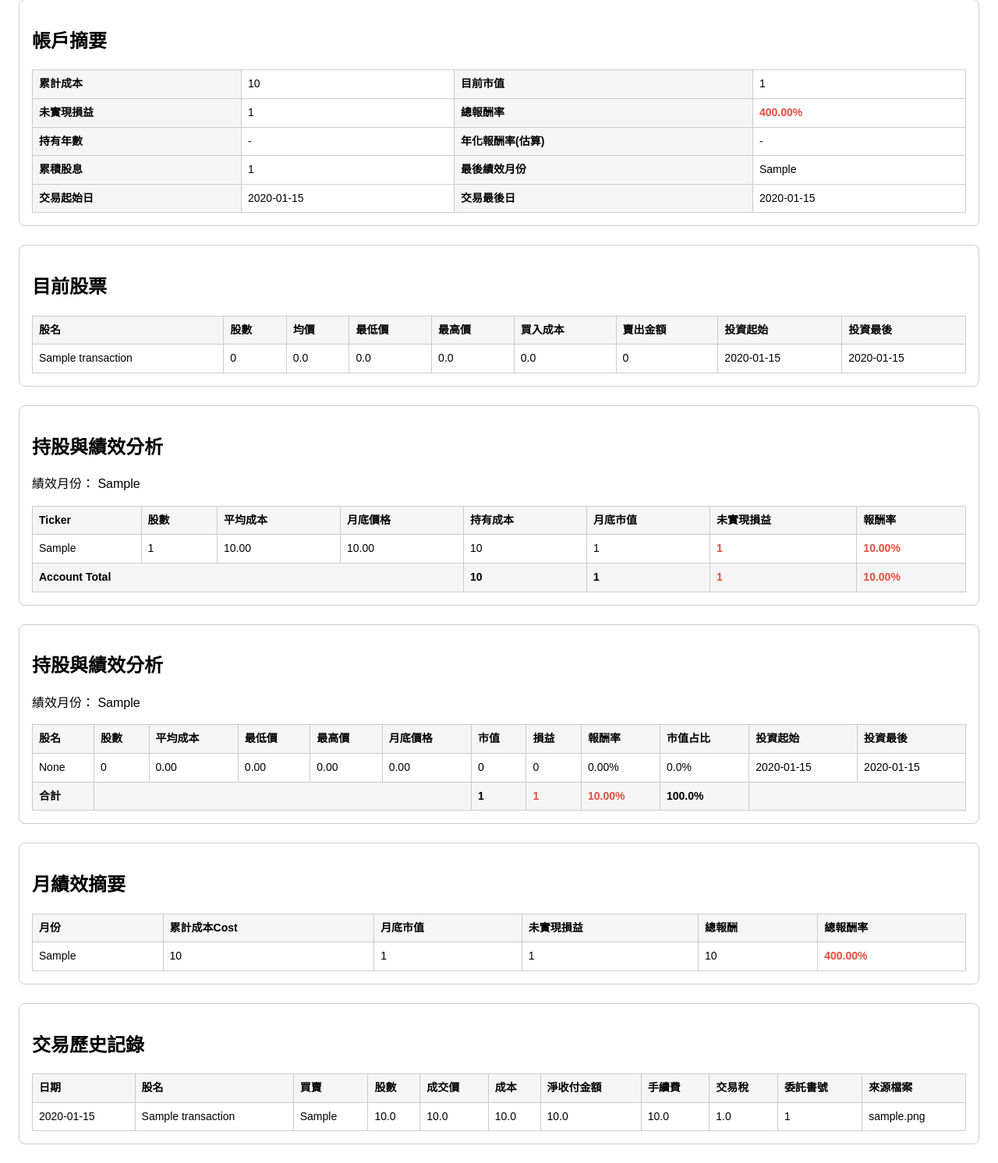
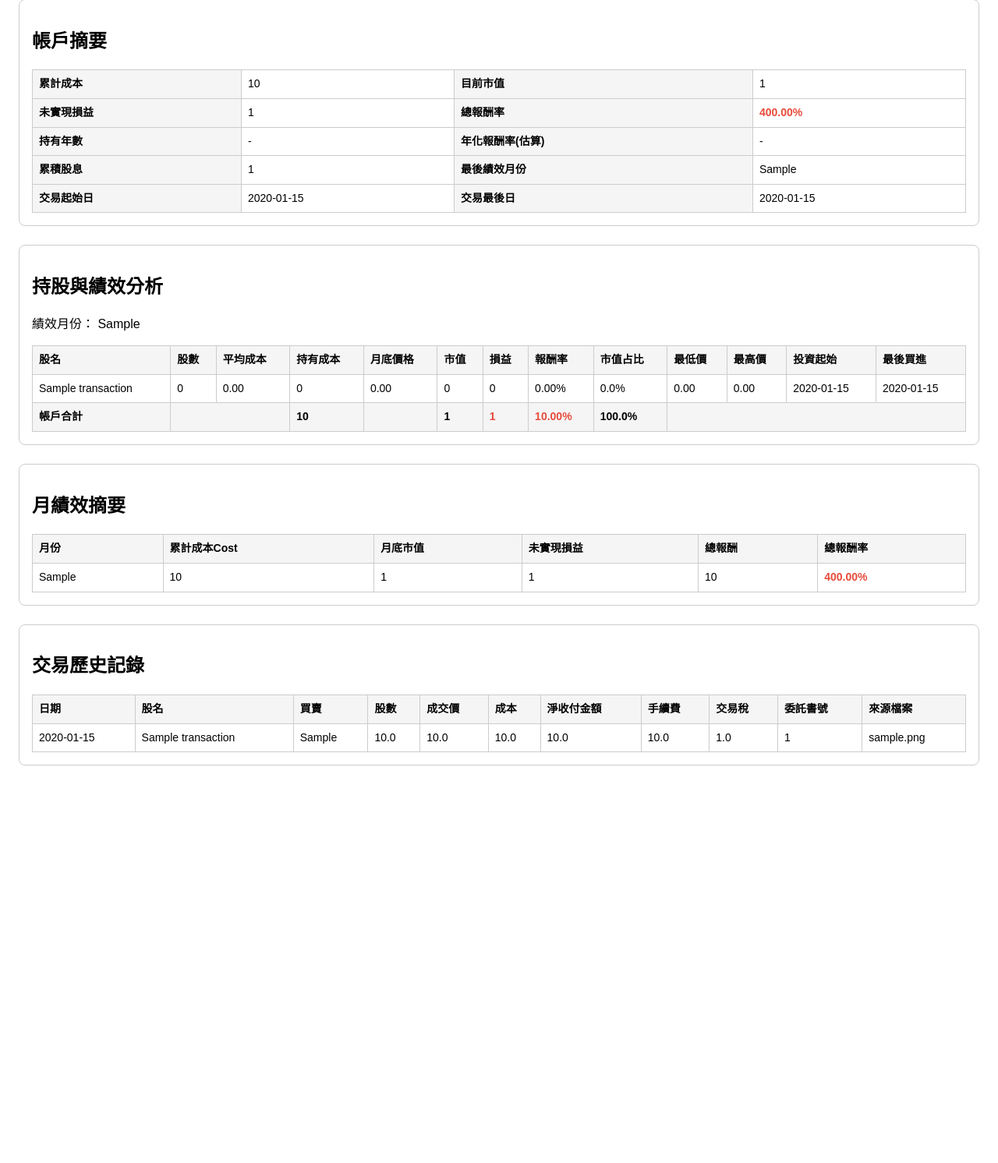
Before and after one commit to NienfengYao/invest-site, a FastAPI app: page /accounts/1 in a window 1280 px wide. Shown: the part 639-2131 px from the top of the page at 78% size. After the commit the page ends 1621 px from the top, so only its background shows below. Run offline with FastAPI, Linux system fonts and the light colour scheme; tables that the repository leaves empty hold one stand-in row (values such as "Sample post"); parts of the project's set-up code (start-up, migrations or seed data) failed here and were passed over.

Commit message:
* Refactor ticker.py * Refactor 個人帳戶->持股與績效分析

```diff
--- a/app/core/ticker.py
+++ b/app/core/ticker.py
@@ -1,15 +1,41 @@
 # app/core/ticker.py
 
+from typing import Optional
+
+
+STOCK_NAME_TO_TICKER = {
+    "富邦台50": "006208",
+    "國泰永續高股息": "00878",
+    "元大台灣50": "0050",
+    "元大高股息": "0056",
+    "群益台灣精選高息": "00919",
+    "復華台灣科技優息": "00929",
+    "國泰10Y+金融債": "00933B",
+    "元大美債20年": "00679B",
+    "元大美債20正2": "00680L",
+    "主動群益台灣強棒": "00982A",
+    "國泰台灣領袖50": "00922",
+    "富邦特選高股息30": "00900",
+}
+
+
+def resolve_ticker(stock_name: str) -> Optional[str]:
+    name = (stock_name or "").strip()
+    if not name:
+        return None
+
+    upper_name = name.upper()
+
+    if upper_name.isdigit():
+        return upper_name
+
+    if upper_name.endswith(".TW") or upper_name.endswith(".TWO"):
+        return upper_name
+
+    return STOCK_NAME_TO_TICKER.get(name)
+
+
 def normalize_ticker(ticker: str) -> str:
-    """
-    Normalize ticker symbol.
-
-    Examples:
-        0050 -> 0050.TW
-        2330 -> 2330.TW
-        VOO -> VOO
-    """
-
     ticker = ticker.strip().upper()
 
     if ticker.isdigit():
@@ -18,14 +44,16 @@ def normalize_ticker(ticker: str) -> str:
     return ticker
 
 
+def resolve_normalized_ticker(stock_name: str) -> Optional[str]:
+    ticker = resolve_ticker(stock_name)
+
+    if not ticker:
+        return None
+
+    return normalize_ticker(ticker)
+
+
 def display_ticker(ticker: str) -> str:
-    """
-    Convert internal ticker format to display format.
-
-    Example:
-        0050.TW -> 0050
-    """
-
     if ticker.endswith(".TW"):
         return ticker[:-3]
 
--- a/app/services/benchmark_engine.py
+++ b/app/services/benchmark_engine.py
@@ -99,26 +99,23 @@ def merge_positions_and_benchmark(positions, benchmark):
             portfolio_pct = market_value / total_market_value
 
         rows.append({
-            # from position
             "ticker": ticker,
-            "name": position.get("name"),
-            "shares": position.get("shares"),
-            "avg_cost": position.get("avg_cost"),
-            "low_price": position.get("low_price"),
-            "high_price": position.get("high_price"),
-            "buy_amount": position.get("buy_amount"),
-            "sell_amount": position.get("sell_amount"),
+            "stock_name": position.get("stock_name"),
+
+            "shares": float(position.get("current_qty") or 0),
+            "avg_cost": float(position.get("avg_price") or 0),
+            "low_price": float(position.get("min_price") or 0),
+            "high_price": float(position.get("max_price") or 0),
+            "buy_amount": float(position.get("buy_cost") or 0),
+            "sell_amount": float(position.get("sell_amount") or 0),
             "start_date": position.get("start_date"),
             "end_date": position.get("end_date"),
 
-            # from benchmark
-            "market_price": b.get("market_price"),
-            "total_cost": b.get("total_cost"),
-            "market_value": b.get("market_value"),
-            "unrealized_gain": b.get("unrealized_gain"),
-            "return_rate": b.get("return_rate"),
-
-            # calculated
+            "market_price": float(b.get("market_price") or 0),
+            "total_cost": float(b.get("total_cost") or 0),
+            "market_value": float(b.get("market_value") or 0),
+            "unrealized_gain": float(b.get("unrealized_gain") or 0),
+            "return_rate": float(b.get("return_rate") or 0),
             "portfolio_pct": portfolio_pct,
         })
 
--- a/app/services/dividend_data.py
+++ b/app/services/dividend_data.py
@@ -6,9 +6,7 @@ from sqlalchemy.orm import Session
 
 from app.models.transaction import Transaction
 from app.models.dividend import Dividend
-
-from app.core.ticker import normalize_ticker
-from app.services.account_summary import resolve_ticker
+from app.core.ticker import normalize_ticker, resolve_ticker
 
 
 def _get_all_tickers(db: Session):
--- a/app/services/performance_engine.py
+++ b/app/services/performance_engine.py
@@ -8,8 +8,7 @@ from app.models.transaction import Transaction
 from app.models.monthly_holding import MonthlyHolding
 from app.models.monthly_performance import MonthlyPerformance
 from app.models.dividend import Dividend
-from app.services.account_summary import resolve_ticker
-from app.core.ticker import normalize_ticker
+from app.core.ticker import normalize_ticker, resolve_ticker
 
 
 def _year_month(date_str: str) -> str:
--- a/app/templates/account_detail.html
+++ b/app/templates/account_detail.html
@@ -174,121 +174,6 @@
     </div>
 
     <div class="box">
-        <h2>目前股票</h2>
-        <table>
-            <thead>
-            <tr>
-                <th>股名</th>
-                <th>股數</th>
-                <th>均價</th>
-                <th>最低價</th>
-                <th>最高價</th>
-                <th>買入成本</th>
-                <th>賣出金額</th>
-                <th>投資起始</th>
-                <th>投資最後</th>
-            </tr>
-            </thead>
-            <tbody>
-            {% if positions %}
-                {% for p in positions %}
-                <tr>
-                    <td>{{ p.stock_name }}</td>
-                    <td>{{ p.current_qty }}</td>
-                    <td>{{ p.avg_price }}</td>
-                    <td>{{ p.min_price }}</td>
-                    <td>{{ p.max_price }}</td>
-                    <td>{{ p.buy_cost }}</td>
-                    <td>{{ p.sell_amount }}</td>
-                    <td>{{ p.start_date }}</td>
-                    <td>{{ p.end_date }}</td>
-                </tr>
-                {% endfor %}
-            {% else %}
-                <tr>
-                    <td colspan="9">目前沒有資料</td>
-                </tr>
-            {% endif %}
-            </tbody>
-        </table>
-    </div>
-
-    <div class="box">
-        <h2> 持股與績效分析 </h2>
-
-        <p>
-            績效月份：
-            {{ benchmark.year_month if benchmark.year_month else "無資料" }}
-        </p>
-
-        <table>
-            <thead>
-            <tr>
-                <th>Ticker</th>
-                <th>股數</th>
-                <th>平均成本</th>
-                <th>月底價格</th>
-                <th>持有成本</th>
-                <th>月底市值</th>
-                <th>未實現損益</th>
-                <th>報酬率</th>
-            </tr>
-            </thead>
-
-            <tbody>
-            {% if benchmark.rows %}
-                {% for row in benchmark.rows %}
-                <tr>
-                    <td>{{ row.ticker }}</td>
-                    <td>{{ "%.0f"|format(row.shares) }}</td>
-                    <td>{{ "%.2f"|format(row.avg_cost) }}</td>
-                    <td>
-                        {% if row.market_price %}
-                            {{ "%.2f"|format(row.market_price) }}
-                        {% else %}
-                            -
-                        {% endif %}
-                    </td>
-                    <td>{{ "%.0f"|format(row.total_cost) }}</td>
-                    <td>{{ "%.0f"|format(row.market_value) }}</td>
-                    <td>
-                        <span class="{% if row.unrealized_gain > 0 %}positive{% elif row.unrealized_gain < 0 %}negative{% endif %}">
-                            {{ "%.0f"|format(row.unrealized_gain) }}
-                        </span>
-                    </td>
-                    <td>
-                        <span class="{% if row.return_rate > 0 %}positive{% elif row.return_rate < 0 %}negative{% endif %}">
-                            {{ "%.2f"|format(row.return_rate * 100) }}%
-                        </span>
-                    </td>
-                </tr>
-                {% endfor %}
-
-                <tr>
-                    <th colspan="4">Account Total</th>
-                    <th>{{ "%.0f"|format(benchmark.total.total_cost) }}</th>
-                    <th>{{ "%.0f"|format(benchmark.total.market_value) }}</th>
-                    <th>
-                        <span class="{% if benchmark.total.unrealized_gain > 0 %}positive{% elif benchmark.total.unrealized_gain < 0 %}negative{% endif %}">
-                            {{ "%.0f"|format(benchmark.total.unrealized_gain) }}
-                        </span>
-                    </th>
-                    <th>
-                        <span class="{% if benchmark.total.return_rate > 0 %}positive{% elif benchmark.total.return_rate < 0 %}negative{% endif %}">
-                            {{ "%.2f"|format(benchmark.total.return_rate * 100) }}%
-                        </span>
-                    </th>
-                </tr>
-            {% else %}
-                <tr>
-                    <td colspan="8">目前沒有 Benchmark 資料，請先重建此帳戶績效資料。</td>
-                </tr>
-            {% endif %}
-            </tbody>
-        </table>
-    </div>
-
-    <div class="box">
         <h2>持股與績效分析</h2>
 
         <p>
@@ -302,15 +187,16 @@
                 <th>股名</th>
                 <th>股數</th>
                 <th>平均成本</th>
-                <th>最低價</th>
-                <th>最高價</th>
+                <th>持有成本</th>
                 <th>月底價格</th>
                 <th>市值</th>
                 <th>損益</th>
                 <th>報酬率</th>
                 <th>市值占比</th>
+                <th>最低價</th>
+                <th>最高價</th>
                 <th>投資起始</th>
-                <th>投資最後</th>
+                <th>最後買進</th>
             </tr>
             </thead>
 
@@ -318,17 +204,16 @@
             {% if holdings_performance.rows %}
                 {% for row in holdings_performance.rows %}
                 <tr>
-                    <td>{{ row.name or row.ticker }}</td>
-                    <td>{{ "%.0f"|format(row.shares or 0) }}</td>
+                    <td>{{ row.stock_name or row.ticker }}</td>
+                    <td>{{ "{:,.0f}".format(row.shares or 0) }}</td>
                     <td>{{ "%.2f"|format(row.avg_cost or 0) }}</td>
-                    <td>{{ "%.2f"|format(row.low_price or 0) }}</td>
-                    <td>{{ "%.2f"|format(row.high_price or 0) }}</td>
+                    <td>{{ "{:,.0f}".format(row.total_cost) }}</td>
                     <td>{{ "%.2f"|format(row.market_price or 0) }}</td>
-                    <td>{{ "%.0f"|format(row.market_value or 0) }}</td>
+                    <td>{{ "{:,.0f}".format(row.market_value or 0) }}</td>
                     <td>
                         {% set gain = row.unrealized_gain or 0 %}
                         <span class="{% if gain > 0 %}positive{% elif gain < 0 %}negative{% endif %}">
-                            {{ "%.0f"|format(gain) }}
+                            {{ "{:,.0f}".format(gain) }}
                         </span>
                     </td>
                     <td>
@@ -338,20 +223,27 @@
                         </span>
                     </td>
                     <td>{{ "%.1f"|format((row.portfolio_pct or 0) * 100) }}%</td>
+                    <td>{{ "%.2f"|format(row.low_price or 0) }}</td>
+                    <td>{{ "%.2f"|format(row.high_price or 0) }}</td>
                     <td>{{ row.start_date or "-" }}</td>
                     <td>{{ row.end_date or "-" }}</td>
                 </tr>
                 {% endfor %}
 
                 <tr>
-                    <th>合計</th>
-                    <th colspan="5"></th>
-                    <th>{{ "%.0f"|format(holdings_performance.total.market_value or 0) }}</th>
+                    <th>帳戶合計</th>
+                    <th colspan="2"></th>
+                    <th>
+                        {% set total = holdings_performance.total %}
+                        {{ "{:,.0f}".format(total.total_cost) }}
+                    </th>
+                    <th></th>
+                    <th>{{ "{:,.0f}".format(holdings_performance.total.market_value or 0) }}</th>
 
                     <th>
                         {% set total_gain = holdings_performance.total.unrealized_gain or 0 %}
                         <span class="{% if total_gain > 0 %}positive{% elif total_gain < 0 %}negative{% endif %}">
-                            {{ "%.0f"|format(total_gain) }}
+                            {{ "{:,.0f}".format(total_gain) }}
                         </span>
                     </th>
 
@@ -363,7 +255,7 @@
                     </th>
 
                     <th>100.0%</th>
-                    <th colspan="2"></th>
+                    <th colspan="4"></th>
                 </tr>
             {% else %}
                 <tr>
```
Also changed, not shown: app/services/account_summary.py (+5 -31 lines), app/services/market_data.py (+1 -32 lines), app/templates/system_debug.html (+18 -0 lines).
